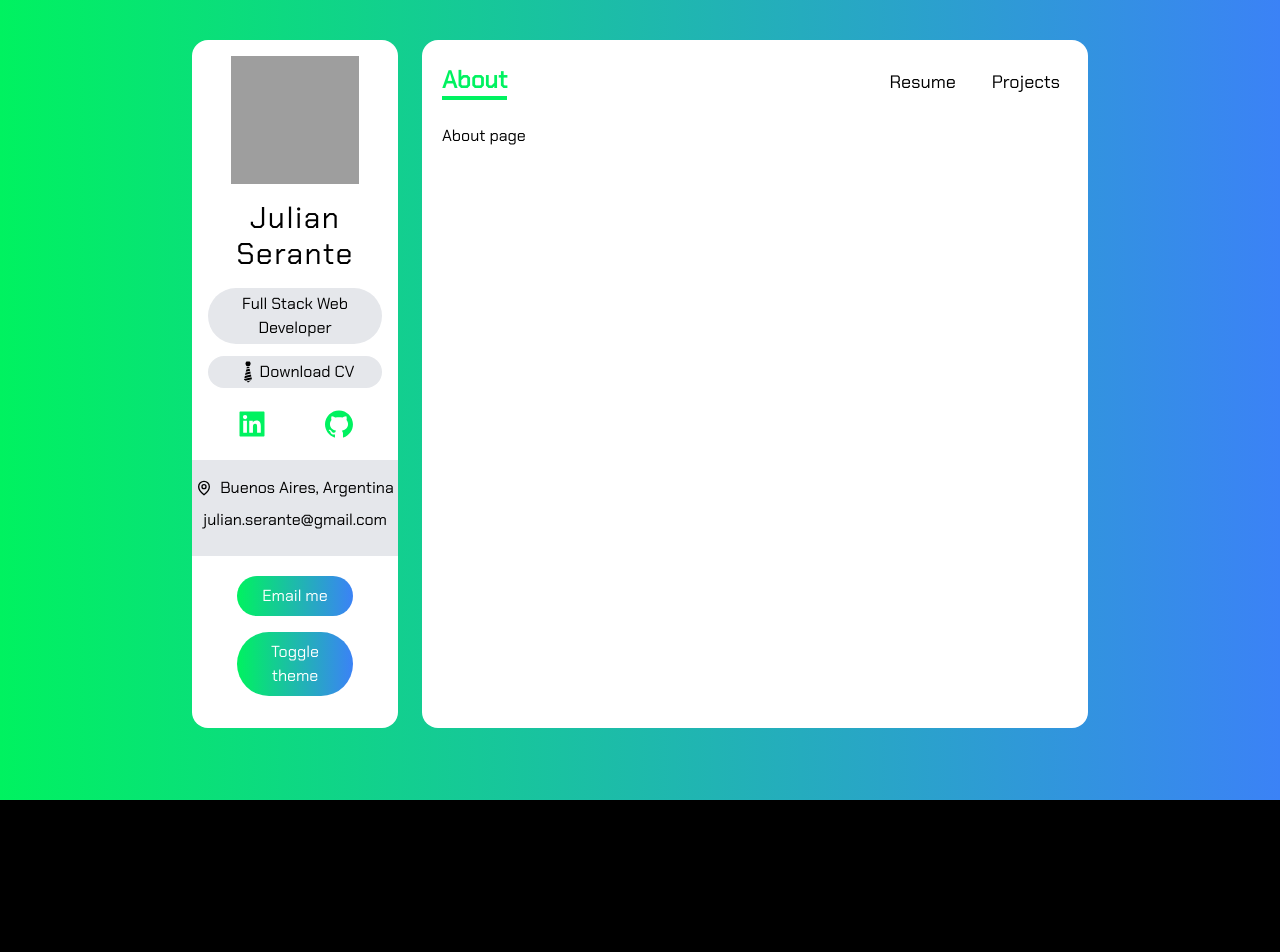
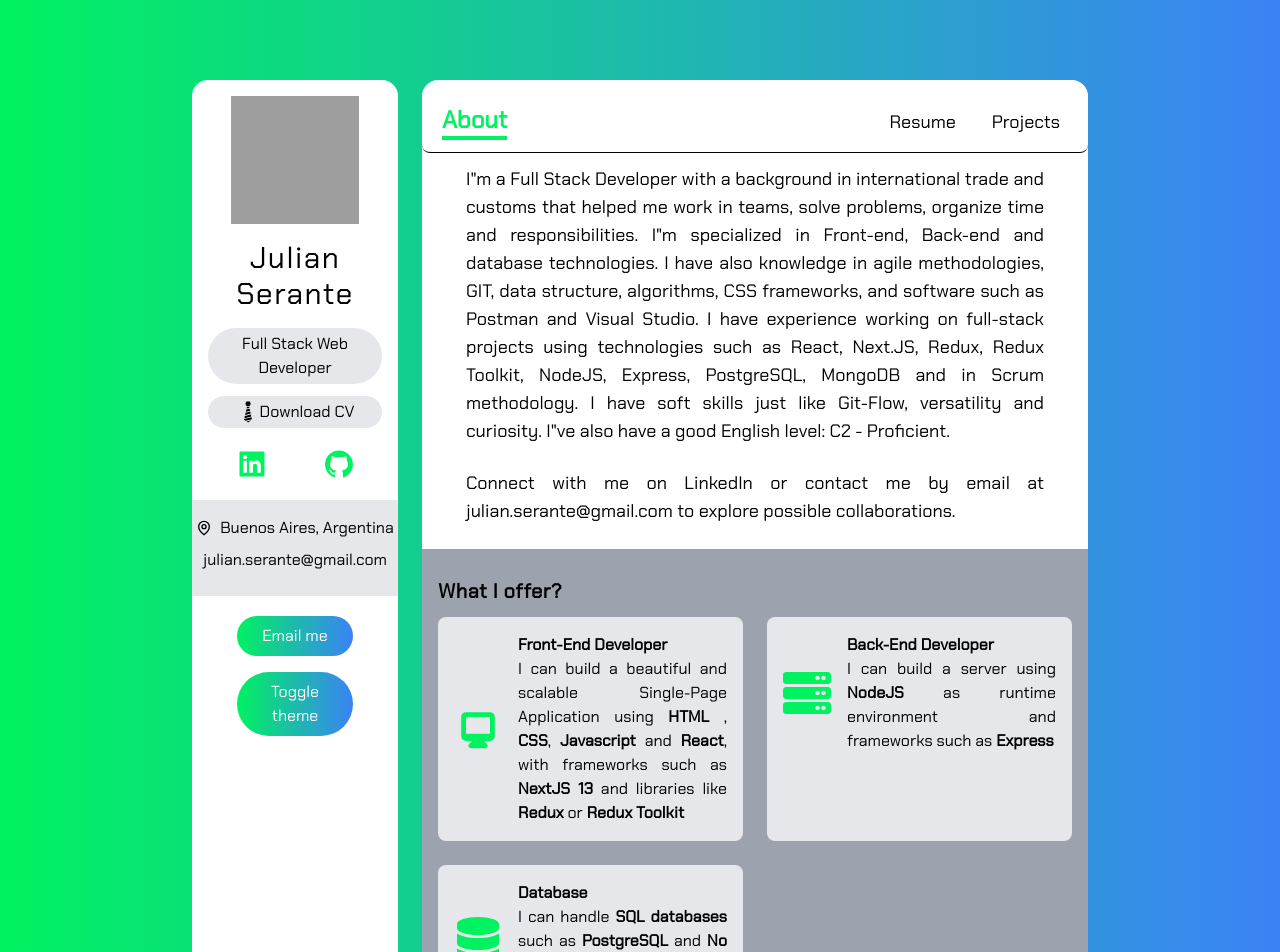
Before and after one commit to JulianSerante/portfolio, a Next.js app: page / in a window 1280 px wide. Shown: the top 952 px of the page. Before the commit the page ends 800 px from the top, so only its background shows below. Built offline with nearby package versions, Linux system fonts and the light colour scheme; grey boxes are pictures that could not be loaded.

Commit message:
About almost finished

```diff
--- a/src/app/_app.tsx
+++ b/src/app/_app.tsx
@@ -10,13 +10,13 @@ const Layout = ({ children }: { children: React.ReactNode }) => {
   const isHome = pathname === '/'
 
   return (
-    <div className='grid grid-cols-12 gap-6 px-5 mt-10 mb-10 lg:mb-0 md:mb-16 sm:px-20 md:px-32 lg:px-36 xl:px-48 '>
+    <div className='grid grid-cols-12 gap-6 px-5 mt-20 lg:mb-0 md:mb-16 sm:px-20 md:px-32 lg:px-36 xl:px-48 '>
     {/* // do this div style later (after putting the content) */}
       <div className='h-full col-span-12 p-4 text-base text-center bg-white lg:col-span-3 rounded-2xl '>
         {/* //!sidebar */}
         <SideBar />
       </div>
-      <div className='flex flex-col col-span-12 bg-white rounded-2xl dark:text-white lg:col-span-9'>
+      <div className='flex flex-col col-span-12 overflow-hidden bg-white rounded-2xl dark:text-white lg:col-span-9'>
        {/* //!navbar */}
             <NavBar />
             <main className='mx-5'>{children}</main>
--- a/src/app/globals.css
+++ b/src/app/globals.css
@@ -4,6 +4,6 @@
 
 
 body {
-  background-color: black;
   font-family: sans-serif;
+  color: black;
 }
--- a/src/app/layout.tsx
+++ b/src/app/layout.tsx
@@ -20,8 +20,8 @@ export default function RootLayout({
   children: React.ReactNode
 }) {
   return (
-    <html lang="en" >
-      <body className={`bg-fixed bg-gradient-to-r from-green to-blue-500 dark:from-black-500 dark:to-black-700 ${chacka.className}`}>
+    <html>
+      <body className={`bg-fixed bg-gradient-to-r from-green to-blue-500 dark:from-dark-500 dark:to-dark-700 dark:text-white ${chacka.className}`}>
           {children}
       </body>
     </html>
--- a/src/app/page.tsx
+++ b/src/app/page.tsx
@@ -1,20 +1,25 @@
-'use client'
-
-import Layout from './_app'
-import { services } from '../data'
-import { usePathname } from 'next/navigation'
+import AboutData from "@/components/AboutData";
+import Layout from "./_app";
 
 export default function About() {
-
-const pathname = usePathname()
-console.log(services);
-
-
   return (
     <Layout>
-      <div className='text-black'>
-        About page
+      <div className="flex flex-col flex-grow px-6 text-black">
+        <h5 className="text-lg text-justify">
+          I&quot;m a Full Stack Developer with a background in international trade and customs that helped me work in teams, solve problems, organize time and responsibilities. I&quot;m specialized in Front-end, Back-end and database technologies. I have also knowledge in agile methodologies, GIT, data structure, algorithms, CSS frameworks, and software such as Postman and Visual Studio. I have experience working on full-stack projects using technologies such as React, Next.JS, Redux, Redux Toolkit, NodeJS, Express, PostgreSQL, MongoDB and in Scrum methodology. I have soft skills just like Git-Flow, versatility and curiosity. I&quot;ve also have a good English level: C2 - Proficient.
+        </h5>
+        <br />
+        <h5 className="text-lg text-justify">
+          Connect with me on LinkedIn or contact me by email at julian.serante@gmail.com to explore possible collaborations.
+        </h5>
+        <br />
+        <div className="flex-grow p-4 pb-5 bg-gray-400" style={{ marginLeft: "-2.75rem", marginRight: "-2.75rem" }}>
+          <h6 className="my-3 text-xl font-bold tracking-wide">What I offer?</h6>
+          <div>
+            <AboutData />
+          </div>
+        </div>
       </div>
     </Layout>
-  )
+  );
 }
--- /dev/null
+++ b/src/components/AboutData.tsx
@@ -0,0 +1,17 @@
+import { services } from "@/data";
+import ServiceCard from "./ServiceCard";
+
+const AboutData = () => {
+  return (
+    <div className='grid gap-6 my-3 md:grid-cols-2'>
+      {services.map((service) => (
+        <div key={service.title} className="col-span-2 p-2 bg-gray-200 rounded-lg dark:bg-dark-200 md:col-span-1 ">
+          <ServiceCard service={service} />
+        </div>
+      ))}
+    </div>
+  );
+}
+
+
+export default AboutData;
--- a/src/components/NavBar.tsx
+++ b/src/components/NavBar.tsx
@@ -35,7 +35,7 @@ const Navbar = () => {
    }, [])
 
    return (
-      <div className='flex items-center justify-between px-5 py-3 my-3'>
+      <div className='flex items-center justify-between px-5 py-3 my-3 border-b border-black rounded-b-lg'>
          <span className='text-xl font-bold border-b-4 text-green md:text-2xl border-green'>
             {active}
          </span>
--- /dev/null
+++ b/src/components/ServiceCard.tsx
@@ -0,0 +1,26 @@
+import { IService } from "@/type"
+import { FunctionComponent } from "react"
+
+const ServiceCard:FunctionComponent<{service:IService}> = ({service: {Icon, about, title}}) => {
+
+    const createMarkup = () => {
+        return{
+            __html:about
+        }
+    }
+
+    return (
+
+        <div className="flex items-center justify-center p-2 space-x-4">
+            <div className="flex items-center w-20 h-20 justify-left text-green">
+                <Icon className="w-12 h-12"/>
+            </div>
+            <div>
+                <h4 className="font-bold text-justify">{title}</h4>
+                <p className="text-justify" dangerouslySetInnerHTML={createMarkup()}/>
+            </div>
+        </div>
+    )
+}
+
+export default ServiceCard
--- a/src/components/SideBar.tsx
+++ b/src/components/SideBar.tsx
@@ -12,13 +12,13 @@ export default function SideBar() {
                 alt="user avatar"
                 className='w-32 h-32 mx-auto'
             />
-            <h3 className='my-4 text-3xl font-medium tracking-wider'>
+            <h3 className='my-4 text-3xl font-medium tracking-wider text-black'>
                 <span>Julian </span>
                 Serante
             </h3>
-            <p className='px-2 py-1 my-3 bg-gray-200 rounded-full'>Full Stack Web Developer</p>
+            <p className='px-2 py-1 my-3 text-black bg-gray-200 rounded-full'>Full Stack Web Developer</p>
             <a
-                className='flex items-center justify-center px-2 py-1 my-3 bg-gray-200 rounded-full'
+                className='flex items-center justify-center px-2 py-1 my-3 text-black bg-gray-200 rounded-full'
                 href=''
                 download='name'
             >
@@ -35,7 +35,7 @@ export default function SideBar() {
                 </a>
             </div>
 
-            <div className='py-4 my-5 bg-gray-200' style={{marginLeft:'-1rem', marginRight: '-1rem'}}>
+            <div className='py-4 my-5 text-black bg-gray-200' style={{marginLeft:'-1rem', marginRight: '-1rem'}}>
                 <div className='flex items-center justify-center space-x-2'>
                     <GrLocation/>
                     <span>Buenos Aires, Argentina</span>
--- a/src/data.ts
+++ b/src/data.ts
@@ -1,22 +1,22 @@
-import {RiComputerLine} from 'react-icons/ri'
+import {HiDesktopComputer} from 'react-icons/hi'
 import {FaServer, FaDatabase} from 'react-icons/fa'
-import { IService } from '../type'
+import { IService } from './type'
 
 
 export const services:IService[] = [
     {
-        Icon:RiComputerLine,
+        Icon:HiDesktopComputer,
         title:"Front-End Developer",
         about:'I can build a beautiful and scalable Single-Page Application using <b> HTML </b>, <b>CSS</b>, <b>Javascript</b> and <b>React</b>, with frameworks such as <b>NextJS 13</b> and libraries like <b>Redux</b> or <b> Redux Toolkit </b>'
     },
     {
         Icon:FaServer,
         title:"Back-End Developer",
-        about:'I can build a server using frameworks such as <b> Express </b>'
+        about:'I can build a server using <b> NodeJS</b> as runtime environment and frameworks such as <b> Express </b> '
     },
     {
         Icon:FaDatabase,
         title:"Database",
-        about:'I can handle SQL databases such as PostgreSQL and No SQL databases like MongoDB'
+        about:'I can handle <b> SQL databases </b> such as <b>PostgreSQL</b> and <b>No SQL databases</b> like <b>MongoDB</b>'
     }
 ]
```
Also changed, not shown: src/type.ts (renamed from type.ts).
